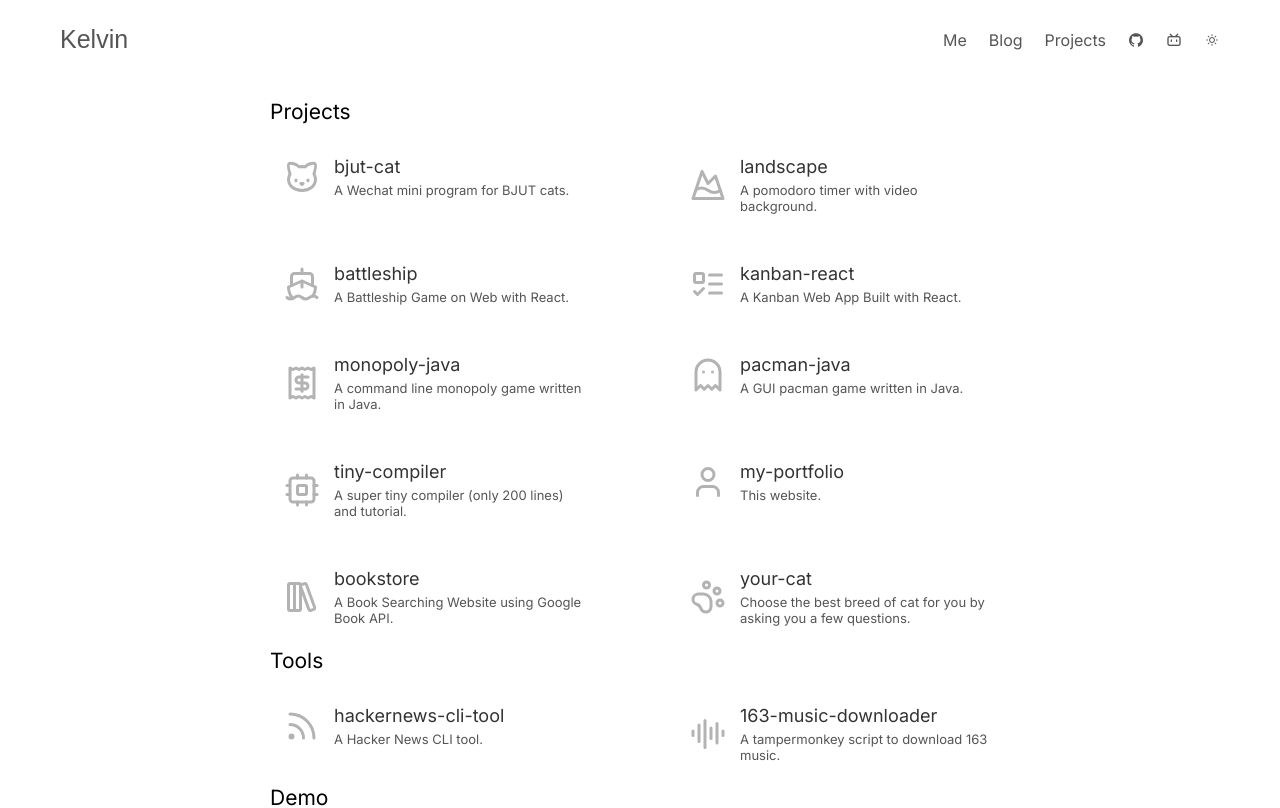
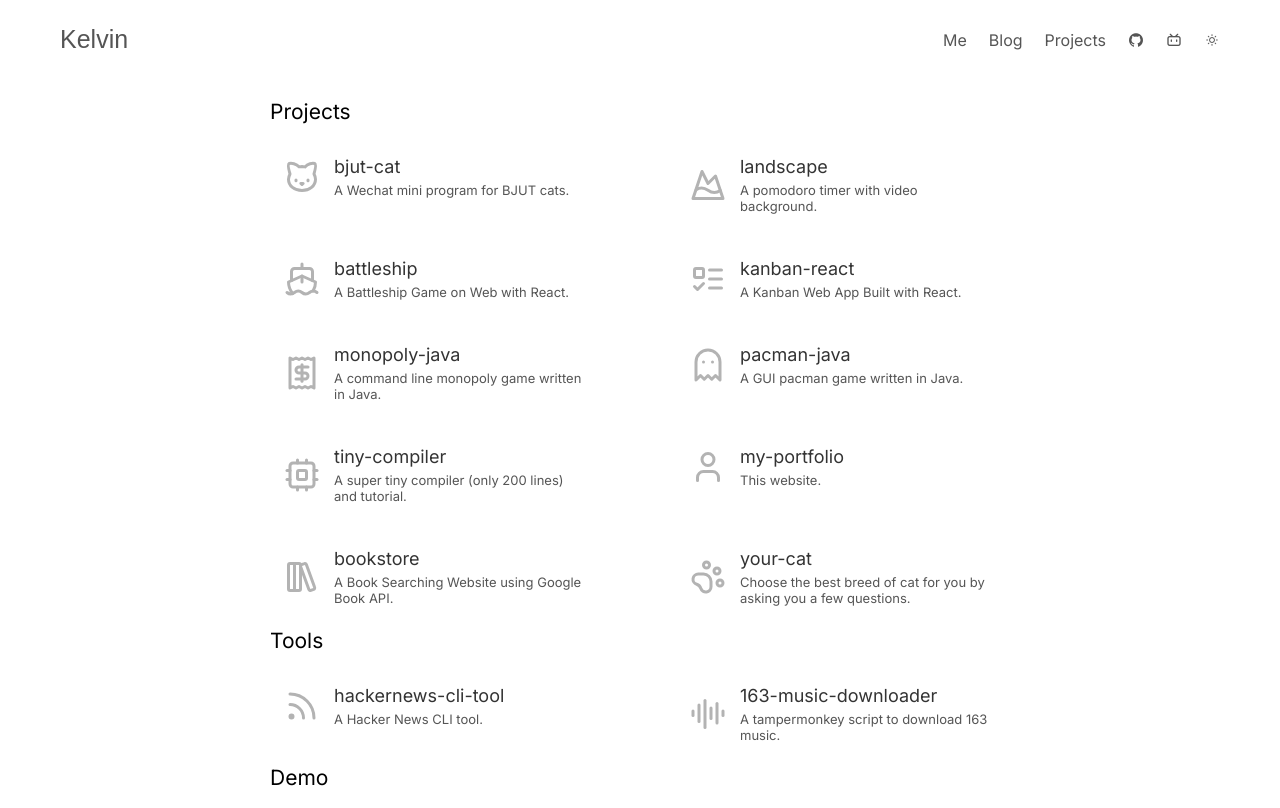
Before and after one commit to KelvinQiu802/portfolio, a Next.js app: page /project in a window 1280 px wide. Shown: the top 808 px of the page. Built offline with nearby package versions, Linux system fonts and the light colour scheme; a web font is replaced by a local one.

Commit message:
feat: update row gap

```diff
--- a/styles/Project.module.css
+++ b/styles/Project.module.css
@@ -46,7 +46,7 @@
   flex-wrap: wrap;
   justify-content: space-between;
   padding: 10px;
-  row-gap: 25px;
+  row-gap: 20px;
 }
 
 .item:hover {
```
